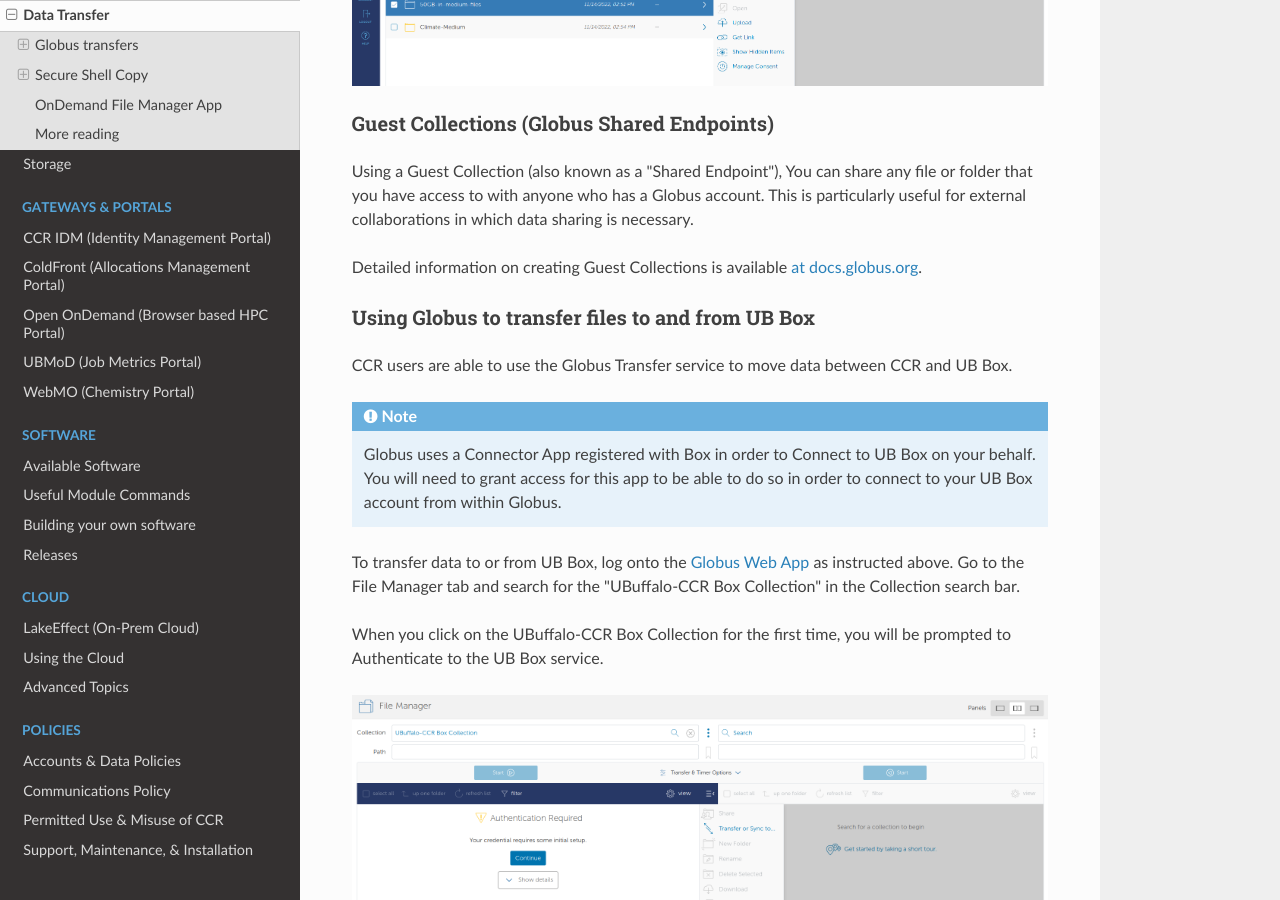
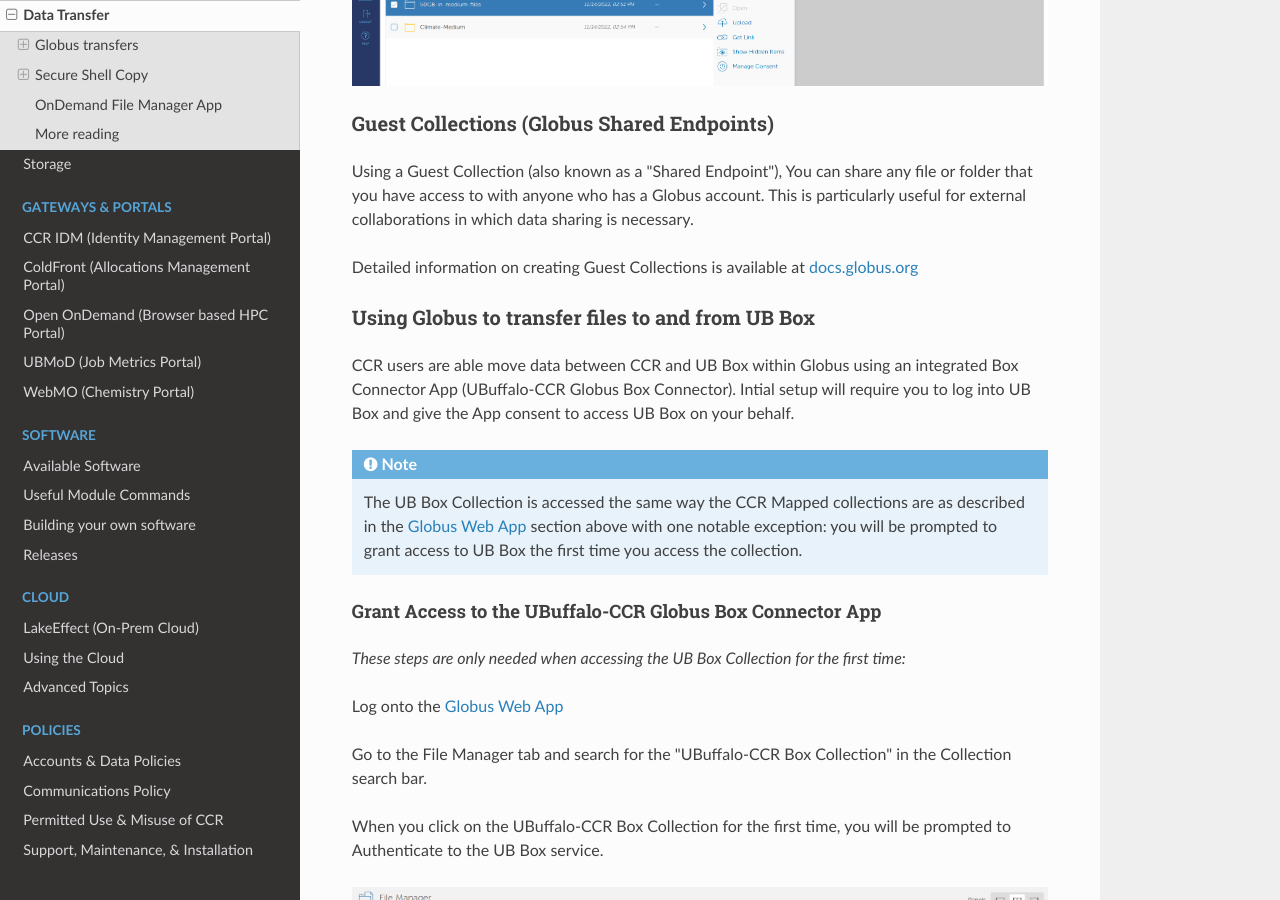
Before and after one commit to ubccr/ccrdocs, an MkDocs documentation site: the page built from pages/hpc/data-transfer.md, in a window 1280 px wide and 900 px high, scrolled down 2325 px. Built offline with MkDocs 1.6.1, drawn with Linux system fonts in a browser that asks for light colours; nearby versions of some CDN libraries; some of the changed text lies outside the part shown.

Commit message:
made some content edits

```diff
--- a/pages/hpc/data-transfer.md
+++ b/pages/hpc/data-transfer.md
@@ -83,18 +83,22 @@ any file or folder that you have access to with anyone who
 has a Globus account. This is particularly useful for external collaborations in which
 data sharing is necessary.
 
-Detailed information on creating Guest Collections is available [at
-docs.globus.org](https://docs.globus.org/how-to/share-files/).
+Detailed information on creating Guest Collections is available at
+[docs.globus.org](https://docs.globus.org/how-to/share-files/)
 
 ### Using Globus to transfer files to and from UB Box
 
-CCR users are able to use the Globus Transfer service to move data between CCR and UB Box.
-
+CCR users are able move data between CCR and UB Box within Globus using an integrated Box Connector App (UBuffalo-CCR Globus Box Connector). Intial setup will require you to log into UB Box and give the App consent to access UB Box on your behalf.
 
 !!! Note
-    Globus uses a Connector App registered with Box in order to Connect to UB Box on your behalf. You will need to grant access for this app to be able to do so in order to connect to your UB Box account from within Globus.
+    The UB Box Collection is accessed the same way the CCR Mapped collections are as described in the [Globus Web App](#globus-web-app) section above with one notable exception: you will be prompted to grant access to UB Box the first time you access the collection.
 
-To transfer data to or from UB Box, log onto the [Globus Web App](#globus-web-app) as instructed above.
+#### Grant Access to the UBuffalo-CCR Globus Box Connector App
+
+*These steps are only needed when accessing the UB Box Collection for the first time:*
+
+Log onto the [Globus Web App](#globus-web-app)
+
 Go to the File Manager tab and search for the "UBuffalo-CCR Box Collection" in the Collection search bar.
 
 When you click on the UBuffalo-CCR Box Collection for the first time, you will be prompted to Authenticate to the UB Box service.
@@ -122,7 +126,11 @@ After sucessfully logging into UB SSO you will be prompted with one more screen
 
 Click `Grant access to Box` and you will now be authenticated to your UB Box account from within Globus. You will then be sent back to the File manager screen.
 
-If the panel is blank, you will need to search again for the "UBuffalo-CCR Box Collection" in the Collection search bar. This time you will see all your Box contents.
+If the panel is blank, you will need to search again for the "UBuffalo-CCR Box Collection" in the Collection search bar. If you have properly granted consent to the Globus Box App, then you should see the contents of your UB Box account.
+
+Once you have completed the Access Consent steps above, you should now be able to access UB Box just like any of the other CCR Mapped Collections.
+
+#### To transfer files to or from UB Box to CCR Collections:
 
 From the filemanager in the second window of the split screen, you can connect to one of the the CCR Mapped collections (ex. UBuffalo - Center for Computational Research Project Directories)
 listed above it will appear in the other panel.
```
